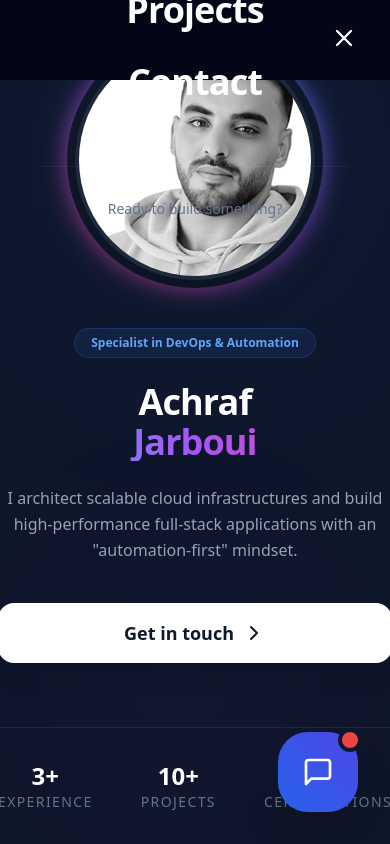
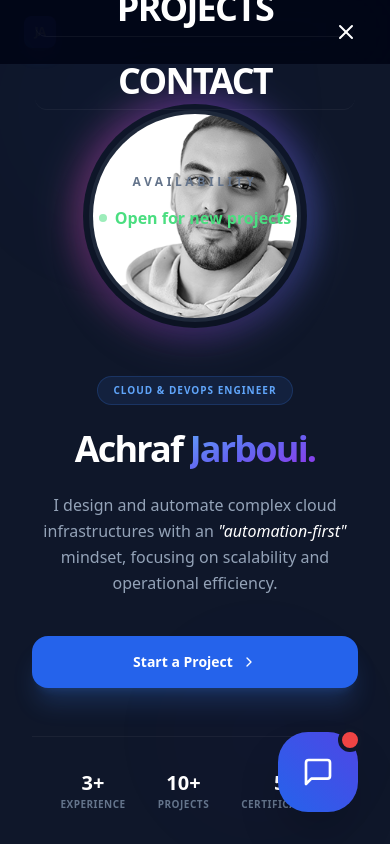
Before and after one commit to Achraf-JB/portfolio-achraf, a React (Vite) app in the folder client/: page / in a window 390 px wide. Both pictures are taken after a click on the button 344 px from the left and 38 px from the top of the page. Shown: the top 844 px of the page. Built offline with nearby package versions, Linux system fonts and the light colour scheme.

Commit message:
Final premium mobile redesign and layout fixes

```diff
--- a/client/src/App.jsx
+++ b/client/src/App.jsx
@@ -13,19 +13,19 @@ function App() {
   return (
     <div className="bg-slate-900 min-h-screen text-gray-200 font-sans selection:bg-blue-500 selection:text-white">
       {/* Navigation */}
-      <nav className="fixed top-0 w-full z-[100] bg-slate-900/90 backdrop-blur-lg border-b border-white/5 px-6 py-4 flex justify-between items-center">
-        <div className="text-xl font-bold text-white tracking-tighter flex items-center gap-2">
-          <div className="w-9 h-9 bg-gradient-to-tr from-blue-600 to-purple-600 rounded-xl flex items-center justify-center text-sm shadow-lg shadow-blue-500/20">JA</div>
-          <span className="hidden xs:inline">Achraf Jarboui</span>
+      <nav className="fixed top-0 w-full z-[100] bg-slate-900/80 backdrop-blur-xl border-b border-white/5 px-6 py-4 flex justify-between items-center h-16 md:h-20">
+        <div className="text-xl font-black text-white tracking-tighter flex items-center gap-2">
+          <div className="w-8 h-8 bg-gradient-to-tr from-blue-600 to-indigo-600 rounded-lg flex items-center justify-center text-xs shadow-lg shadow-blue-500/20">JA</div>
+          <span className="hidden xs:inline text-lg">Achraf Jarboui</span>
         </div>
 
         {/* Desktop Menu */}
-        <ul className="hidden md:flex items-center gap-8 text-sm font-semibold text-slate-400">
-          <li><a href="#home" className="hover:text-blue-400 transition-colors">Home</a></li>
-          <li><a href="#about" className="hover:text-blue-400 transition-colors">About</a></li>
-          <li><a href="#projects" className="hover:text-blue-400 transition-colors">Projects</a></li>
+        <ul className="hidden md:flex items-center gap-8 text-sm font-bold text-slate-400">
+          <li><a href="#home" className="hover:text-blue-400 transition-colors uppercase tracking-widest text-[10px]">Home</a></li>
+          <li><a href="#about" className="hover:text-blue-400 transition-colors uppercase tracking-widest text-[10px]">About</a></li>
+          <li><a href="#projects" className="hover:text-blue-400 transition-colors uppercase tracking-widest text-[10px]">Projects</a></li>
           <li>
-            <a href="#contact" className="px-6 py-2.5 bg-blue-600 text-white rounded-full hover:bg-blue-500 transition-all shadow-lg shadow-blue-600/20">
+            <a href="#contact" className="px-6 py-2.5 bg-blue-600 text-white rounded-xl hover:bg-blue-500 transition-all shadow-lg shadow-blue-600/20 text-xs uppercase tracking-widest">
               Let's Talk
             </a>
           </li>
@@ -34,21 +34,21 @@ function App() {
         {/* Mobile Hamburger toggle */}
         <button
           onClick={() => setIsMenuOpen(!isMenuOpen)}
-          className="md:hidden z-[110] p-2 text-white hover:bg-white/10 rounded-xl transition-colors"
+          className="md:hidden relative z-[110] p-2 text-white hover:bg-white/10 rounded-xl transition-colors active:scale-90"
         >
-          {isMenuOpen ? <Close size={28} /> : <Menu size={28} />}
+          {isMenuOpen ? <Close size={24} /> : <Menu size={24} />}
         </button>
 
         {/* Mobile Menu Overlay */}
         <AnimatePresence>
           {isMenuOpen && (
             <motion.div
-              initial={{ opacity: 0, x: '100%' }}
-              animate={{ opacity: 1, x: 0 }}
-              exit={{ opacity: 0, x: '100%' }}
-              transition={{ type: 'spring', damping: 25, stiffness: 200 }}
-              className="fixed inset-0 bg-slate-950 z-[105] p-10 flex flex-col justify-center items-center gap-8 md:hidden text-center"
+              initial={{ opacity: 0, scale: 0.95 }}
+              animate={{ opacity: 1, scale: 1 }}
+              exit={{ opacity: 0, scale: 0.95 }}
+              className="fixed inset-0 bg-slate-950/95 backdrop-blur-2xl z-[105] flex flex-col justify-center items-center p-8 md:hidden text-center"
             >
+              <div className="flex flex-col gap-4 w-full max-w-xs">
                 {[
                   { name: 'Home', href: '#home' },
                   { name: 'About', href: '#about' },
@@ -57,25 +57,28 @@ function App() {
                 ].map((item, i) => (
                   <motion.a
                     key={item.name}
-                  initial={{ opacity: 0, y: 20 }}
+                    initial={{ opacity: 0, y: 15 }}
                     animate={{ opacity: 1, y: 0 }}
-                  transition={{ delay: i * 0.1 }}
+                    transition={{ delay: i * 0.05 }}
                     onClick={() => setIsMenuOpen(false)}
                     href={item.href}
-                  className="text-4xl font-black text-white hover:text-blue-500 transition-colors tracking-tight"
+                    className="text-4xl font-black text-white hover:text-blue-500 transition-colors tracking-tighter py-2 border-b border-white/5 active:bg-white/5 rounded-xl uppercase"
                   >
                     {item.name}
                   </motion.a>
                 ))}
+              </div>
+
               <motion.div
                 initial={{ opacity: 0 }}
                 animate={{ opacity: 1 }}
-                transition={{ delay: 0.5 }}
-                className="mt-8 pt-8 border-t border-white/5 w-full flex flex-col gap-4 text-slate-500"
+                transition={{ delay: 0.3 }}
+                className="mt-16 text-slate-500"
               >
-                <p className="text-sm font-medium">Ready to build something?</p>
-                <div className="flex justify-center gap-6">
-                  {/* Reuse social icons if needed */}
+                <div className="text-xs font-black uppercase tracking-[0.3em] mb-4">Availability</div>
+                <div className="flex items-center gap-2 justify-center text-green-400 font-bold">
+                  <div className="w-2 h-2 bg-green-400 rounded-full animate-pulse"></div>
+                  Open for new projects
                 </div>
               </motion.div>
             </motion.div>
--- a/client/src/components/Hero.jsx
+++ b/client/src/components/Hero.jsx
@@ -6,105 +6,107 @@ import { ChevronRight } from 'lucide-react';
 
 const Hero = () => {
     return (
-        <section id="home" className="min-h-screen flex flex-col md:flex-row items-center justify-center bg-slate-900 text-white p-8 relative overflow-hidden">
+        <section id="home" className="min-h-screen flex flex-col md:flex-row items-center justify-center bg-slate-900 text-white p-6 md:p-12 relative overflow-hidden pt-24 md:pt-0">
             {/* Background decoration */}
-            <div className="absolute top-0 left-0 w-full h-full overflow-hidden z-0">
+            <div className="absolute top-0 left-0 w-full h-full overflow-hidden z-0 pointer-events-none">
                 <motion.div
                     initial={{ opacity: 0, scale: 0.5 }}
-                    animate={{ opacity: 0.3, scale: 1.2 }}
+                    animate={{ opacity: 0.2, scale: 1.2 }}
                     transition={{ duration: 4, repeat: Infinity, repeatType: "reverse" }}
-                    className="absolute top-[-10%] left-[-10%] w-[500px] h-[500px] bg-blue-600/20 rounded-full blur-[120px]"
+                    className="absolute top-[-5%] left-[-5%] w-[300px] md:w-[500px] h-[300px] md:h-[500px] bg-blue-600/20 rounded-full blur-[80px] md:blur-[120px]"
                 ></motion.div>
                 <motion.div
                     initial={{ opacity: 0, scale: 0.5 }}
-                    animate={{ opacity: 0.3, scale: 1.1 }}
+                    animate={{ opacity: 0.2, scale: 1.1 }}
                     transition={{ duration: 5, delay: 1, repeat: Infinity, repeatType: "reverse" }}
-                    className="absolute bottom-[-10%] right-[-10%] w-[500px] h-[500px] bg-purple-600/20 rounded-full blur-[120px]"
+                    className="absolute bottom-[-5%] right-[-5%] w-[300px] md:w-[500px] h-[300px] md:h-[500px] bg-purple-600/20 rounded-full blur-[80px] md:blur-[120px]"
                 ></motion.div>
             </div>
 
+            {/* Photo Container */}
             <motion.div
-                initial={{ opacity: 0, x: 50 }}
-                whileInView={{ opacity: 1, x: 0 }}
-                transition={{ duration: 1, ease: "easeOut" }}
-                viewport={{ once: true }}
-                className="z-10 md:w-1/2 flex justify-center mb-10 md:mb-0 order-1 md:order-2"
+                initial={{ opacity: 0, scale: 0.8 }}
+                animate={{ opacity: 1, scale: 1 }}
+                transition={{ duration: 0.8, ease: "easeOut" }}
+                className="z-10 md:w-1/2 flex justify-center mb-12 md:mb-0 order-1 md:order-2"
             >
-                <div className="relative">
+                <div className="relative group">
                     <motion.div
                         animate={{ rotate: 360 }}
-                        transition={{ duration: 20, repeat: Infinity, ease: "linear" }}
-                        className="absolute inset-0 rounded-full bg-gradient-to-tr from-blue-500 via-purple-500 to-pink-500 blur-md opacity-75"
+                        transition={{ duration: 15, repeat: Infinity, ease: "linear" }}
+                        className="absolute inset-[-10px] rounded-full bg-gradient-to-tr from-blue-500 via-purple-500 to-pink-500 blur-lg opacity-40 group-hover:opacity-70 transition-opacity"
                     ></motion.div>
-                    <div className="relative w-64 h-64 md:w-96 md:h-96 rounded-full p-2 bg-slate-900">
-                        <div className="w-full h-full rounded-full overflow-hidden bg-slate-800 border-4 border-slate-800 shadow-2xl">
-                            <img src={profileImg} alt={resume.personal.name} className="w-full h-full object-cover grayscale hover:grayscale-0 transition-all duration-700" />
+                    <div className="relative w-56 h-56 sm:w-64 sm:h-64 md:w-80 md:h-80 lg:w-[400px] lg:h-[400px] rounded-full p-1.5 bg-slate-900">
+                        <div className="w-full h-full rounded-full overflow-hidden bg-slate-800 border-4 border-slate-800/50 shadow-2xl">
+                            <img
+                                src={profileImg}
+                                alt={resume.personal.name}
+                                className="w-full h-full object-cover grayscale group-hover:grayscale-0 transition-all duration-700 scale-110"
+                            />
                         </div>
                     </div>
                 </div>
             </motion.div>
 
-            <div className="z-10 md:w-1/2 text-center md:text-left order-2 md:order-1 px-4 md:px-0">
-                <motion.span
-                    initial={{ opacity: 0, y: 20 }}
+            {/* Text Content */}
+            <div className="z-10 md:w-1/2 text-center md:text-left order-2 md:order-1 px-2 md:px-0">
+                <motion.div
+                    initial={{ opacity: 0, y: 15 }}
                     animate={{ opacity: 1, y: 0 }}
                     transition={{ delay: 0.2 }}
-                    className="inline-block px-4 py-1.5 bg-blue-500/10 text-blue-400 rounded-full text-xs md:text-sm font-bold border border-blue-500/20 mb-6"
                 >
-                    Specialist in DevOps & Automation
-                </motion.span>
+                    <span className="inline-block px-4 py-1.5 bg-blue-500/10 text-blue-400 rounded-full text-[10px] md:text-xs font-black uppercase tracking-widest border border-blue-500/20 mb-6">
+                        Cloud & DevOps Engineer
+                    </span>
+                </motion.div>
 
                 <motion.h1
-                    initial={{ opacity: 0, y: 20 }}
+                    initial={{ opacity: 0, y: 15 }}
                     animate={{ opacity: 1, y: 0 }}
                     transition={{ delay: 0.4 }}
-                    className="text-4xl sm:text-5xl md:text-7xl lg:text-8xl font-black mb-6 tracking-tight leading-[1.1]"
+                    className="text-[2.25rem] sm:text-5xl md:text-7xl lg:text-8xl font-black mb-6 tracking-tighter leading-[1.1] text-white"
                 >
-                    <span className="block text-white">Achraf</span>
-                    <span className="block bg-clip-text text-transparent bg-gradient-to-r from-blue-400 via-purple-500 to-pink-500">Jarboui</span>
+                    Achraf <span className="bg-clip-text text-transparent bg-gradient-to-br from-blue-400 via-indigo-500 to-purple-600">Jarboui.</span>
                 </motion.h1>
 
                 <motion.p
-                    initial={{ opacity: 0, y: 20 }}
+                    initial={{ opacity: 0, y: 15 }}
                     animate={{ opacity: 1, y: 0 }}
                     transition={{ delay: 0.6 }}
-                    className="text-base md:text-xl text-slate-400 mb-10 font-medium leading-relaxed max-w-lg mx-auto md:mx-0"
+                    className="text-base md:text-lg lg:text-xl text-slate-400 mb-10 font-medium leading-relaxed max-w-lg mx-auto md:mx-0"
                 >
-                    I architect scalable cloud infrastructures and build high-performance full-stack applications with an "automation-first" mindset.
+                    I design and automate complex cloud infrastructures with an <span className="text-white italic">"automation-first"</span> mindset, focusing on scalability and operational efficiency.
                 </motion.p>
 
                 <motion.div
-                    initial={{ opacity: 0, y: 20 }}
+                    initial={{ opacity: 0, y: 15 }}
                     animate={{ opacity: 1, y: 0 }}
-                    transition={{ delay: 0.8 }}
-                    className="flex flex-col sm:flex-row gap-5 justify-center md:justify-start"
+                    transition={{ delay: 0.7 }}
+                    className="flex flex-col sm:flex-row gap-4 justify-center md:justify-start items-center"
                 >
-                    <a href="#contact" className="group flex items-center justify-center px-8 py-4 bg-white text-slate-900 rounded-2xl font-bold text-lg hover:bg-blue-50 transition-all shadow-xl hover:shadow-blue-500/25">
-                        Get in touch
-                        <ChevronRight className="ml-2 group-hover:translate-x-1 transition-transform" />
+                    <a href="#contact" className="w-full sm:w-auto flex items-center justify-center px-10 py-4 bg-blue-600 text-white rounded-2xl font-black text-sm hover:bg-blue-500 transition-all shadow-xl shadow-blue-500/20 active:scale-95">
+                        Start a Project
+                        <ChevronRight className="ml-2 w-4 h-4" />
                     </a>
-
                 </motion.div>
 
-                {/* Hero Stats */}
+                {/* Simplified Mobile Stats */}
                 <motion.div
                     initial={{ opacity: 0 }}
                     animate={{ opacity: 1 }}
-                    transition={{ delay: 1.2 }}
-                    className="mt-16 pt-8 border-t border-slate-800 flex gap-12 justify-center md:justify-start"
+                    transition={{ delay: 0.9 }}
+                    className="mt-12 pt-8 border-t border-white/5 flex gap-8 md:gap-12 justify-center md:justify-start"
                 >
-                    <div>
-                        <div className="text-2xl font-bold text-white">3+</div>
-                        <div className="text-sm text-slate-500 font-medium uppercase tracking-widest">Experience</div>
-                    </div>
-                    <div>
-                        <div className="text-2xl font-bold text-white">10+</div>
-                        <div className="text-sm text-slate-500 font-medium uppercase tracking-widest">Projects</div>
-                    </div>
-                    <div>
-                        <div className="text-2xl font-bold text-white">5+</div>
-                        <div className="text-sm text-slate-500 font-medium uppercase tracking-widest">Certifications</div>
-                    </div>
+                    {[
+                        { val: '3+', label: 'Experience' },
+                        { val: '10+', label: 'Projects' },
+                        { val: '5+', label: 'Certifications' }
+                    ].map((stat, i) => (
+                        <div key={i}>
+                            <div className="text-xl md:text-2xl font-black text-white">{stat.val}</div>
+                            <div className="text-[10px] text-slate-500 font-bold uppercase tracking-wider">{stat.label}</div>
+                        </div>
+                    ))}
                 </motion.div>
             </div>
         </section>
```
Lines whose indentation alone changed are shown as unchanged.
